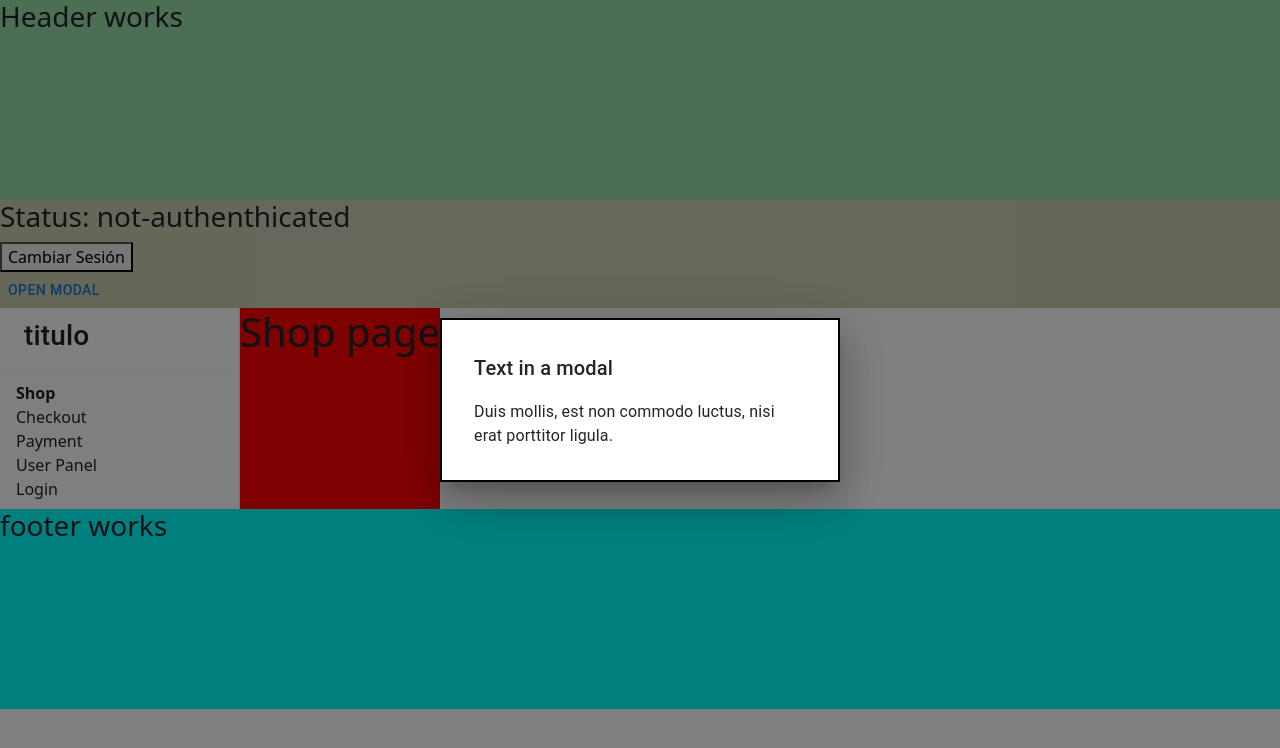
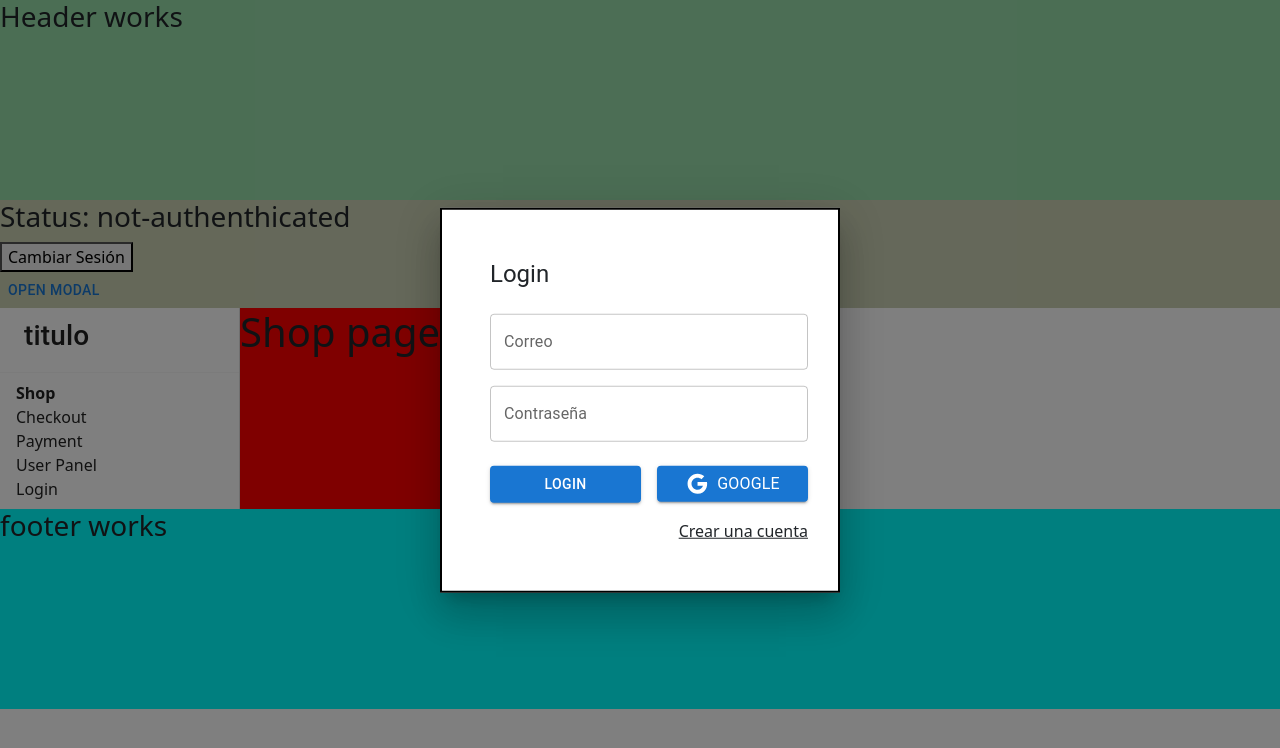
Before and after one commit to MrWasu/react-my_ecommerce, a React (Vite) app: page /shop in a window 1280 px wide. Both pictures are taken after a click on the button "OPEN MODAL". Shown: the top 748 px of the page. Built offline with nearby package versions, Linux system fonts and the light colour scheme.

Commit message:
Login integrado en el modal

```diff
--- /dev/null
+++ b/src/auth/Components/LoginComponent.tsx
@@ -0,0 +1,142 @@
+/* import React from 'react'
+import { SideBar } from '../../ui/components/sidebar/SideBar'
+
+const LoginPage: React.FC = () => {
+  return (
+    <div style={{display: 'flex'}}>
+      <div>
+        <SideBar />
+      </div>
+
+      <div>
+        <h1>Login page</h1>
+      </div>
+    </div>
+  )
+}
+
+export default LoginPage */
+
+
+
+import { useMemo } from 'react';
+import { Link as RouterLink } from 'react-router-dom';
+import { useDispatch, useSelector } from 'react-redux';
+import { Alert, Button, Grid, Link, TextField, Typography } from '@mui/material';
+import { Google } from '@mui/icons-material';
+import { AuthLayout } from '../layout/AuthLayout';
+import { useForm } from '../../hooks/useForm';
+import { AuthLayoutOnModal } from '../layout/AuthLayoutOnModal';
+
+
+const formData = {
+  email: '',
+  password: ''
+}
+
+
+export const LoginComponent = () => {
+
+  const { status, errorMessage } = useSelector((state :any) => state.auth)
+
+  const dispatch = useDispatch();
+
+  const { email, password, onInputChange } = useForm(formData)
+
+  const isAuthenticating = useMemo(() => status === 'checking', [status]);
+  // se usa para bloquear los botones
+
+  const onSubmit = (event: any) => {
+    event.preventDefault();
+
+    console.log('login con email y password')
+
+    //dispatch(startLoginWithEmailPassword({ email, password }));
+    // manda los datos al slice
+  }
+
+  const onGoogleSignIn = () => {
+
+    console.log('start sign in with google')
+    //dispatch(startGoogleSignIn());
+  }
+
+
+  return (
+    <AuthLayoutOnModal title="Login">
+      <form onSubmit={onSubmit} className='animate__animated animate__fadeIn animate__faster'>
+        <Grid container>
+
+          <Grid item xs={12} sx={{ mt: 2 }}>
+            <TextField
+              label="Correo"
+              type="email"
+              placeholder='correo@google.com'
+              fullWidth
+              name='email'
+              value={email}
+              onChange={onInputChange}
+            />
+          </Grid>
+
+          <Grid item xs={12} sx={{ mt: 2 }}>
+            <TextField
+              label="Contraseña"
+              type="password"
+              placeholder='Contraseña'
+              fullWidth
+              name='password'
+              value={password}
+              onChange={onInputChange}
+            />
+          </Grid>
+
+          <Grid
+            container
+            display={!!errorMessage ? '' : 'none'}
+            sx={{ mt: 1 }}>
+            <Grid
+              item
+              xs={12}
+            >
+              <Alert severity='error'>{errorMessage}</Alert>
+            </Grid>
+          </Grid>
+
+          <Grid container spacing={2} sx={{ mb: 2, mt: 1 }}>
+
+            <Grid item xs={12} sm={6}>
+              <Button
+                disabled={isAuthenticating}
+                type='submit'
+                variant='contained'
+                fullWidth>
+                Login
+              </Button>
+            </Grid>
+
+            <Grid item xs={12} sm={6}>
+              <Button
+                disabled={isAuthenticating}
+                variant='contained'
+                fullWidth
+                onClick={onGoogleSignIn}>
+                <Google />
+                <Typography sx={{ ml: 1 }}>Google</Typography>
+              </Button>
+            </Grid>
+          </Grid>
+
+          <Grid container direction='row' justifyContent='end'>
+            <Link component={RouterLink} color='inherit' to="/auth/register">
+              Crear una cuenta
+            </Link>
+          </Grid>
+
+        </Grid>
+
+      </form>
+
+    </AuthLayoutOnModal>
+  )
+}
--- /dev/null
+++ b/src/auth/layout/AuthLayoutOnModal.tsx
@@ -0,0 +1,41 @@
+import { Grid, Typography } from '@mui/material';
+import { SideBar } from '../../ui/components/sidebar/SideBar';
+
+
+export const AuthLayoutOnModal = ({ children, title = '' }: any) => {
+
+  const backgroundImage = ''
+  // Se encarga del estilo de login y registerPage
+  return (
+
+    <>
+      <Grid
+        className='animate__animated animate__fadeIn animate__faster'
+        container
+        spacing={0}
+        direction="column"
+        alignItems="center"
+        justifyContent="center"
+      >
+
+        <Grid item
+          className='box-shadow'
+          xs={3}
+          sx={{
+            width: { sm: 350 },
+            backgroundColor: 'white',
+            padding: 2,
+            borderRadius: 2
+          }}>
+
+          <Typography variant='h5' sx={{ mb: 1 }}>{title}</Typography>
+
+          {children}
+
+        </Grid>
+
+      </Grid>
+    </>
+
+  )
+}
--- a/src/ui/components/navbar/Navbar.tsx
+++ b/src/ui/components/navbar/Navbar.tsx
@@ -1,7 +1,10 @@
 import { useDispatch, useSelector } from 'react-redux'
+
 import './navbar.css'
 import { onLogin, onLogout } from '../../../store/auth/authSlice';
-import BasicModal from './modal/Modal';
+import {BasicModal} from './modal/Modal';
+import { LoginComponent } from '../../../auth/Components/LoginComponent';
+
 
 export const Navbar = () => {
 
@@ -10,9 +13,9 @@ export const Navbar = () => {
   const currentStatus = useSelector((state: any) => state.auth.status);
 
   const toggleAuthStatus = () => {
-    // Obtener el estado actual de autenticación
 
-    // Cambiar el estado según el estado actual
+
+    //! Test, borrar
     if (currentStatus === 'authenticated') {
       dispatch(onLogout('Optional error message')); // Cambiar a 'not-authenticated'
     } else {
@@ -28,9 +31,10 @@ export const Navbar = () => {
 
       <button onClick={toggleAuthStatus} >Cambiar Sesión</button>
 
-      <BasicModal></BasicModal>
+      <BasicModal>
+       <LoginComponent/>
+      </BasicModal>
 
     </div>
   )
-
 }
--- a/src/ui/components/navbar/modal/Modal.tsx
+++ b/src/ui/components/navbar/modal/Modal.tsx
@@ -16,7 +16,11 @@ const style = {
   p: 4,
 };
 
-export default function BasicModal() {
+interface BasicModalProps {
+  children: React.ReactNode;
+}
+
+export const BasicModal: React.FC<BasicModalProps> = ({ children }) => {
   const [open, setOpen] = React.useState(false);
   const handleOpen = () => setOpen(true);
   const handleClose = () => setOpen(false);
@@ -31,12 +35,9 @@ export default function BasicModal() {
         aria-describedby="modal-modal-description"
       >
         <Box sx={style}>
-          <Typography id="modal-modal-title" variant="h6" component="h2">
-            Text in a modal
-          </Typography>
-          <Typography id="modal-modal-description" sx={{ mt: 2 }}>
-            Duis mollis, est non commodo luctus, nisi erat porttitor ligula.
-          </Typography>
+
+          {children}
+
         </Box>
       </Modal>
     </div>
```
Also changed, not shown: src/auth/Components/RegisterComponent.tsx (added, +131 -0 lines).
